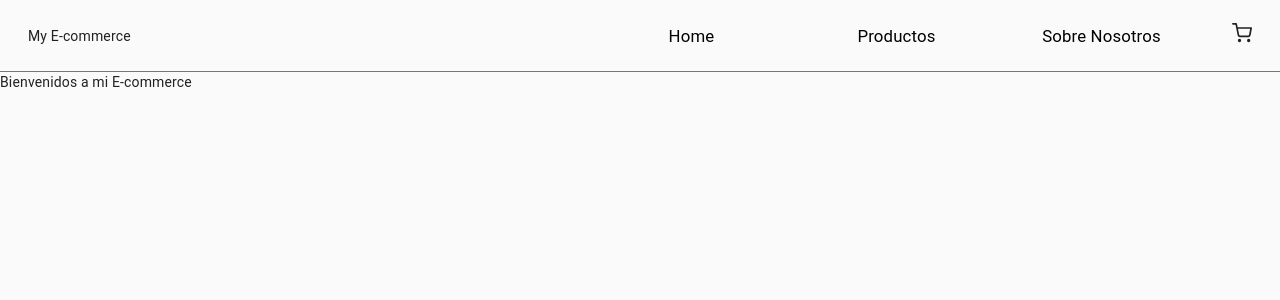
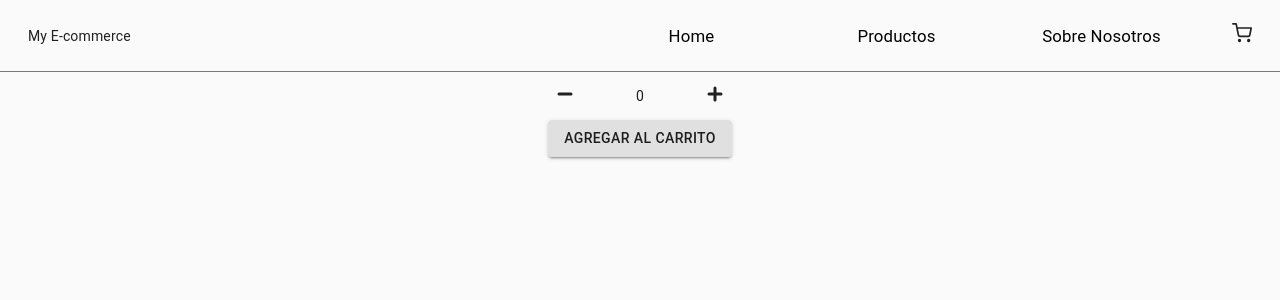
Before and after one commit to StefanoPitto/e-commerce, a React (Create React App) app: page / in a window 1280 px wide. Shown: the top 300 px of the page. Built offline with nearby package versions, Linux system fonts and the light colour scheme.

Commit message:
Counter added

```diff
--- a/src/App.css
+++ b/src/App.css
@@ -2,4 +2,5 @@
 
 body {
   font-family: "Ubuntu", sans-serif;
+  user-select: none;
 }
--- a/src/App.js
+++ b/src/App.js
@@ -1,7 +1,7 @@
 import "./App.css";
-import { Navbar } from "./Components/Navbar";
-import { ItemListContainer } from "./Components/ItemListContainer";
-export const App = () => {
+import Navbar from "./Components/Navbar";
+import ItemListContainer from "./Components/ItemListContainer";
+const App = () => {
   return (
     <div>
       <Navbar />
--- a/src/Components/CartWidget.js
+++ b/src/Components/CartWidget.js
@@ -8,10 +8,12 @@ const CartContainer = styled.div`
     cursor: pointer;
   }
 `;
-export const CartWidget = () => {
+const CartWidget = () => {
   return (
     <CartContainer>
       <FiShoppingCart size={20} />
     </CartContainer>
   );
 };
+
+export default CartWidget;
--- /dev/null
+++ b/src/Components/ItemCount.js
@@ -0,0 +1,41 @@
+import React, { useState } from "react";
+import { HiPlusSm, HiMinusSm } from "react-icons/hi";
+import styled from "styled-components";
+
+const CounterContainer = styled.div`
+  display: flex;
+  justify-content: center;
+  align-items: center;
+`;
+
+const StyledP = styled.p`
+  min-width: 120px;
+  text-align: center;
+`;
+
+const ItemCount = () => {
+  const [counter, setCounter] = useState(0);
+  const increase = () => {
+    setCounter(counter + 1);
+  };
+  const decrease = () => {
+    if (counter > 0) {
+      setCounter(counter - 1);
+    }
+  };
+  return (
+    <CounterContainer>
+      <span>
+        <HiMinusSm size={30} onClick={() => decrease()} />
+      </span>
+      <span>
+        <StyledP>{counter}</StyledP>
+      </span>
+      <span>
+        <HiPlusSm size={30} onClick={() => increase()} />
+      </span>
+    </CounterContainer>
+  );
+};
+
+export default ItemCount;
--- a/src/Components/ItemListContainer.js
+++ b/src/Components/ItemListContainer.js
@@ -1,5 +1,26 @@
 import React from "react";
+import styled from "styled-components";
+import ItemCount from "./ItemCount";
+import Button from "@material-ui/core/Button";
 
-export const ItemListContainer = (props) => {
-  return <div>{props.info}</div>;
+const ButtonContainer = styled.div`
+  text-align: center;
+`;
+
+const ItemContainer = styled.div`
+  max-width: fit-content;
+  margin: 0 auto;
+`;
+
+const ItemListContainer = (props) => {
+  return (
+    <ItemContainer>
+      <ItemCount></ItemCount>
+      <ButtonContainer>
+        <Button variant="contained">Agregar al carrito</Button>
+      </ButtonContainer>
+    </ItemContainer>
+  );
 };
+
+export default ItemListContainer;
--- a/src/Components/Navbar.js
+++ b/src/Components/Navbar.js
@@ -1,7 +1,7 @@
 import React from "react";
 
 import styled from "styled-components";
-import { CartWidget } from "./CartWidget";
+import CartWidget from "./CartWidget";
 
 const NavbarContainer = styled.div`
   display: flex;
@@ -32,7 +32,7 @@ const StyledSpan = styled.span`
   margin-left: 2em;
 `;
 
-export const Navbar = () => {
+const Navbar = () => {
   return (
     <NavbarContainer>
       <StyledSpan>My E-commerce</StyledSpan>
@@ -51,3 +51,5 @@ export const Navbar = () => {
     </NavbarContainer>
   );
 };
+
+export default Navbar;
```
